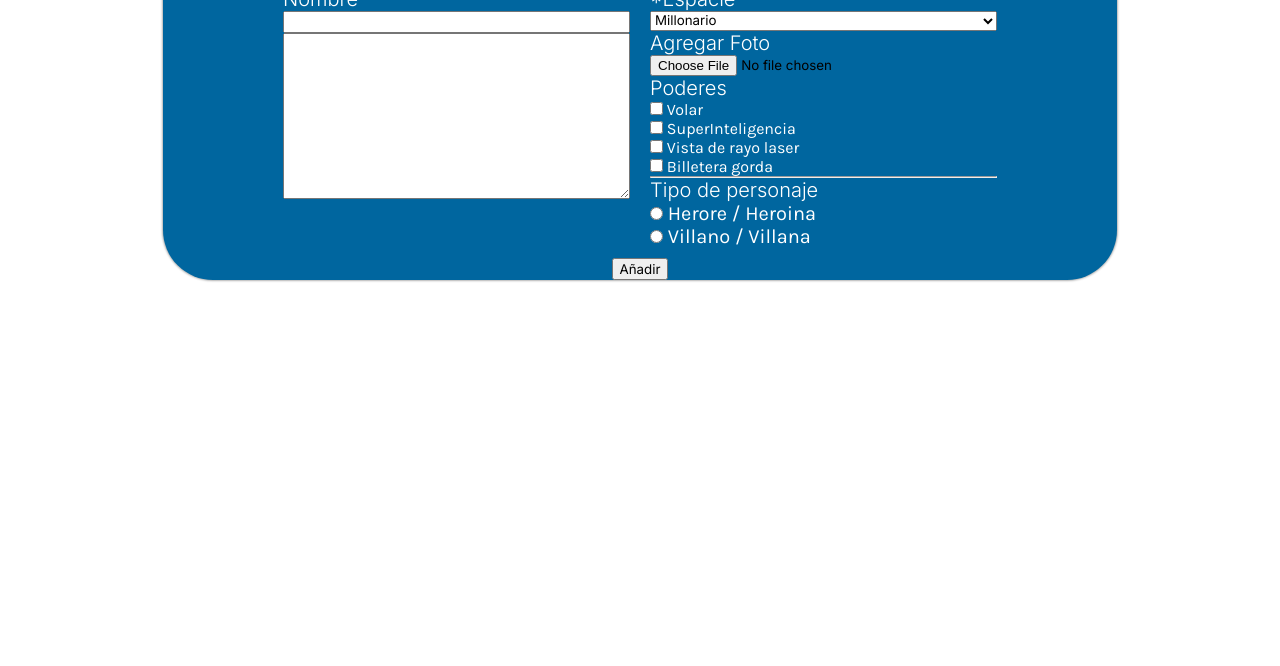
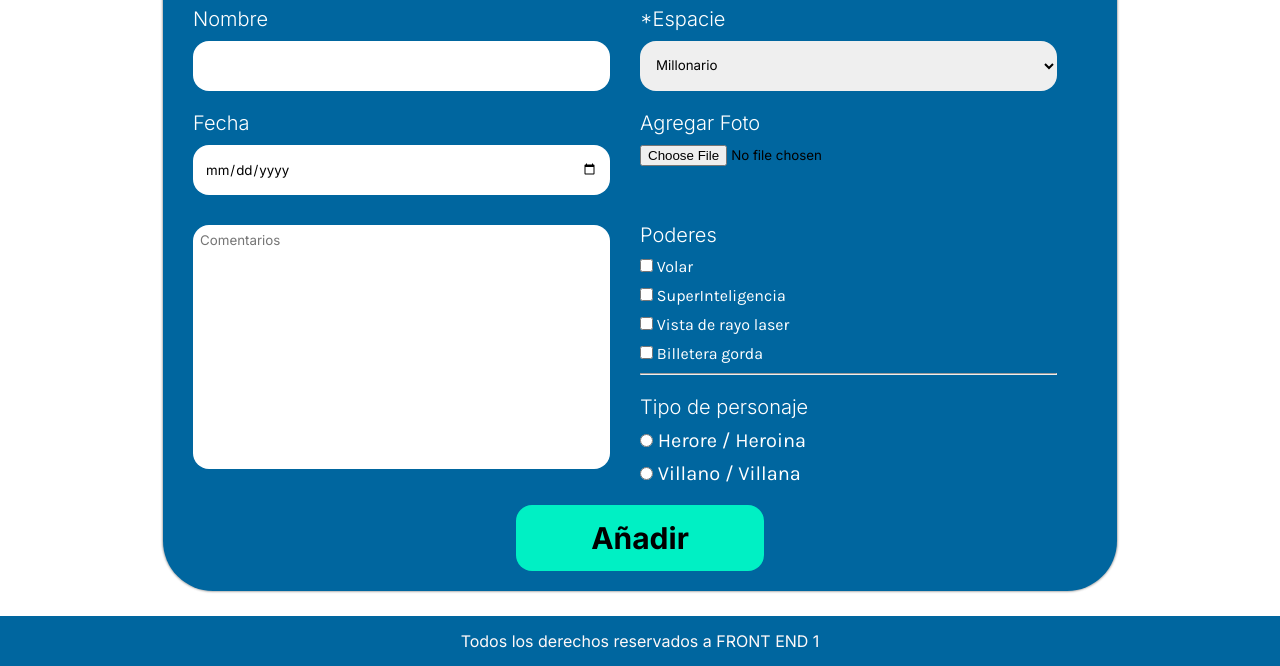
Before and after one commit to marian3299/clase16-fe1-formularios, a plain HTML site: page formulario.html in a window 1280 px wide. Shown: the part 260-926 px from the top of the page. Before the commit the page ends 800 px from the top, so only its background shows below. Drawn offline with Linux system fonts and the light colour scheme.

Commit message:
formulario terminado

```diff
--- a/css/formulario.css
+++ b/css/formulario.css
@@ -54,6 +54,7 @@ div.forms h3 {
     color: #FBFFFD;
     font-size: 2.5rem;
     font-weight: 700;
+    padding-top: 20px;
 }
 
 div.forms p {
@@ -65,6 +66,8 @@ div.forms p {
 
 .form-section {
     display: flex;
+    gap: 30px;
+    margin: 0 30px;
 
 }
 
@@ -73,27 +76,21 @@ div.forms p {
     margin: 10px 0px;
     display: flex;
     flex-direction: column;
+
 }
 
-.box1 {
-    margin-left: 120px;
-    margin-right: 10px;
-}
-
-.box2 {
-    margin-right: 120px;
-    margin-left: 10px;
-}
 
 div.box2 div {
     display: flex;
     flex-direction: column;
+
 }
 
 label {
     color: #FFFFFF;
     font-size: 1.25rem;
     font-weight: 300;
+    margin-bottom: 10px;
 }
 
 label.box {
@@ -117,3 +114,60 @@ div.box3 {
     justify-content: center;
     align-items: center;
 }
+
+div > input, select {
+    margin-bottom: 20px;
+}
+
+.box-style {
+    border: none;
+    height: 50px;
+    border-radius: 16px;
+    padding: 12px;
+}
+
+textarea {
+    border: none;
+    border-radius: 16px;
+    height: 50%;
+    resize: none;
+}
+
+textarea::placeholder {
+    padding: 5px;
+}
+
+
+.radio-box {
+    margin-top: 20px;
+}
+
+.check-container {
+    margin-top: 37px;
+}
+
+button {
+    border: none;
+    border-radius: 16px;
+    padding: 15px 75px;
+    margin-bottom: 20px;
+    font-size: 30px;
+    background-color: #00f0c4;;
+    font-weight: bold;
+}
+
+footer{
+    display: flex;
+    background-color: #00669F;
+    padding: 15px 0px;
+    justify-content: center;
+    position: relative;
+    flex-wrap: wrap;
+
+}
+
+footer p {
+    color: #FFF9F9;
+    font-weight: 400;
+
+}
--- a/formulario.html
+++ b/formulario.html
@@ -38,14 +38,16 @@
                 <div class="form-section">
                     <div class="field box1">
                         <label for="nombre">Nombre</label>
-                        <input type="text" name="nombre" id="nombre">
+                        <input type="text" name="nombre" id="nombre" class="box-style">
+                        <label for="fecha">Fecha</label>
+                        <input type="date" name="fehca" id="fecha" class="box-style">
                         <label for="comment"></label>
-                        <textarea name="comment" id="comment" cols="30" rows="10"></textarea>
+                        <textarea name="comment" id="comment" cols="30" rows="10" placeholder="Comentarios"></textarea>
                     </div>
 
                     <div class="field box2">
                         <label for="especie">*Espacie</label>
-                        <select name="especie" id="especie">
+                        <select name="especie" id="especie" class="box-style">
                             <option value="millonario">Millonario</option>
                             <option value="diosOsemidios">Dios o semidios</option>
                             <option value="mutante">Mutante</option>
@@ -55,7 +57,7 @@
                         <label for="foto">Agregar Foto</label>
                         <input type="file" name="foto" id="foto">
 
-                        <div>
+                        <div class="check-container">
                             <label for="poderes">Poderes</label>
                             <label for="Volar" class="box">
                                 <input type="checkbox" name="poderes" id="Volar" value="Volar">
@@ -76,7 +78,7 @@
 
                             <hr>
 
-                            <div>
+                            <div class="radio-box">
                                 <label for="tipoPersonaje">Tipo de personaje</label>
                                 <label for="heroe" class="radiobox">
                                     <input type="radio" name="tipo" id="heroe" value="heroe">
@@ -93,7 +95,7 @@
                     <br>
 
                 </div>
-                <div class="box3">
+                <div class="box3 ">
                     <button type="submit">Añadir</button>
                 </div>
             </form>
@@ -102,7 +104,7 @@
     </body>
 
     <footer>
-
+        <p>Todos los derechos reservados a FRONT END 1</p>
     </footer>
 </body>
 
```
